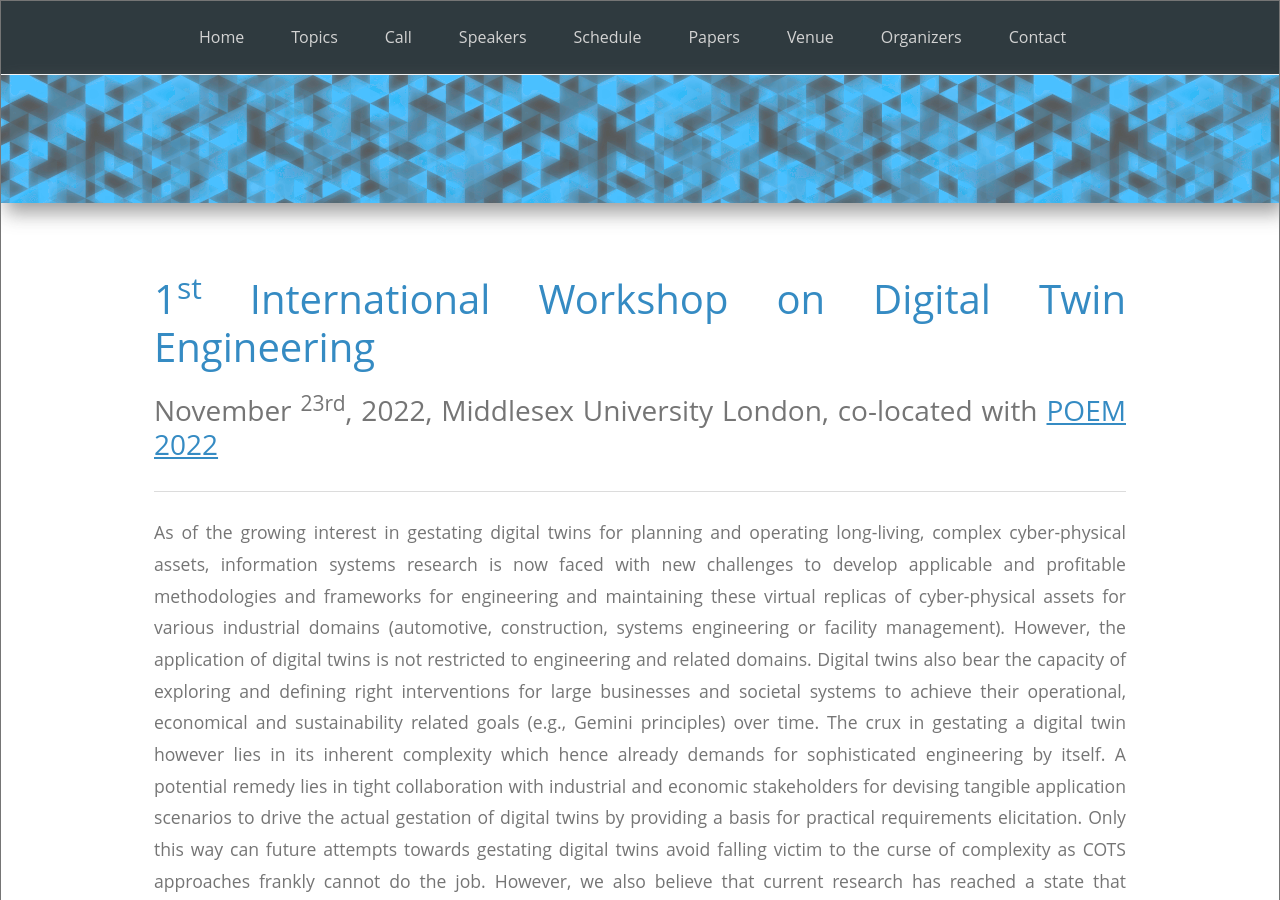
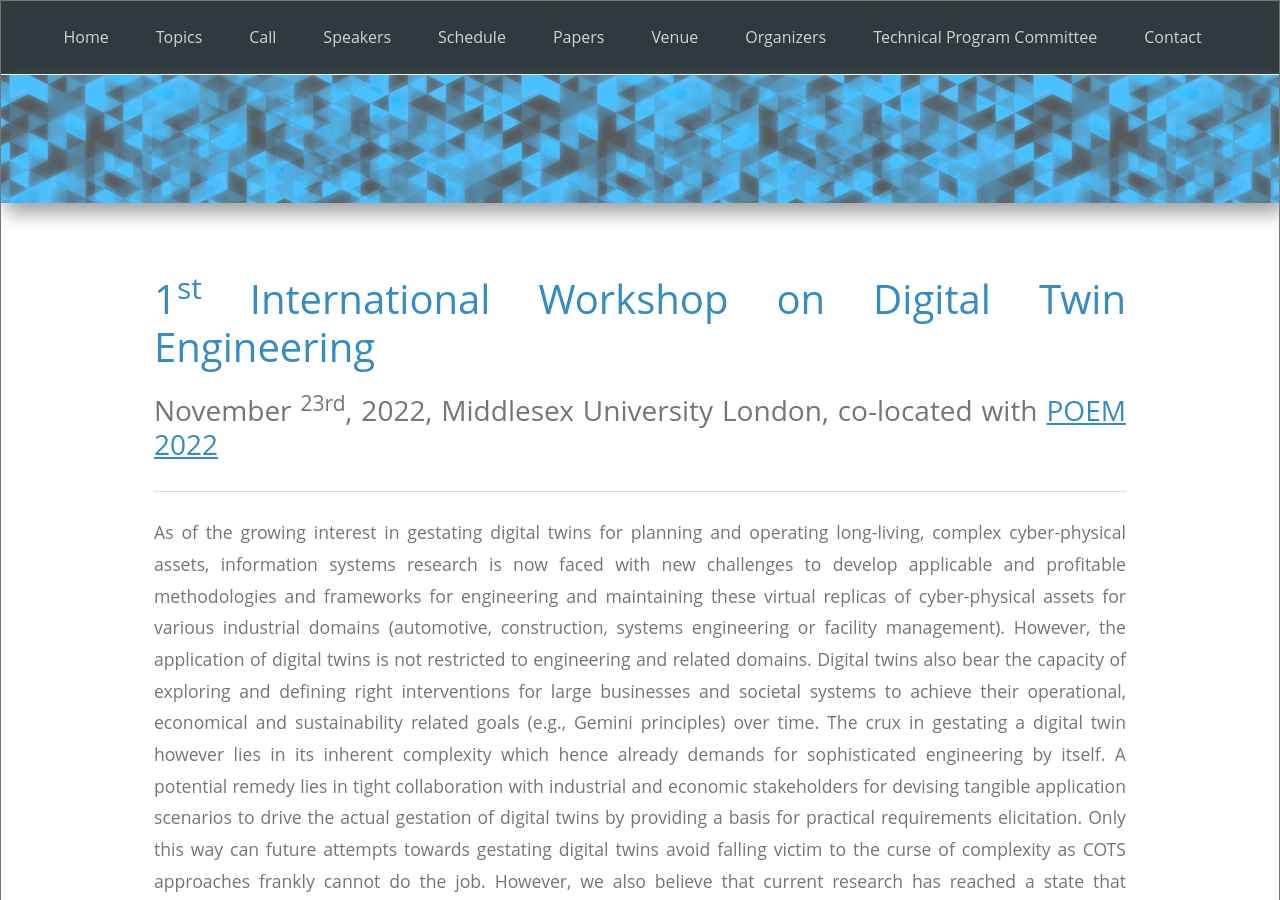
Before and after one commit to thedude81/dtworkshop, a Jekyll site: the page built from index.html, in a window 1280 px wide and 900 px high. Built offline with Jekyll 4.4.1, drawn with Linux system fonts in a browser that asks for light colours.

Commit message:
Update navigation.yml

```diff
--- a/_data/navigation.yml
+++ b/_data/navigation.yml
@@ -14,5 +14,7 @@
   link: /dtworkshop/index.html#venue
 - name: Organizers
   link: /dtworkshop/index.html#organizers
+- name: Technical Program Committee
+  link: /dtworkshop/index.html#tpc
 - name: Contact
   link: /dtworkshop/contact.html
```
